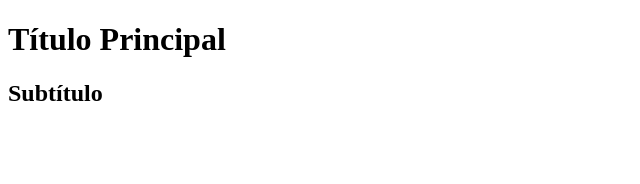
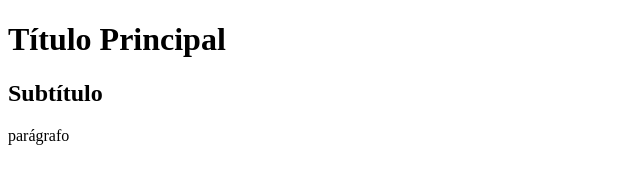
Before and after one commit to GustavoFilho21/first-repo-remote, a plain HTML site: page src/index.html in a window 1280 px wide. Shown: the full height of the page, 0-640 px from the left. Drawn offline with Linux system fonts and the light colour scheme.

Commit message:
incluir paragrafo

```diff
--- a/src/index.html
+++ b/src/index.html
@@ -8,5 +8,6 @@
 <body>
   <h1>Título Principal</h1>
   <h2>Subtítulo</h2>
+  <p>parágrafo</p>
 </body>
 </html>
```
